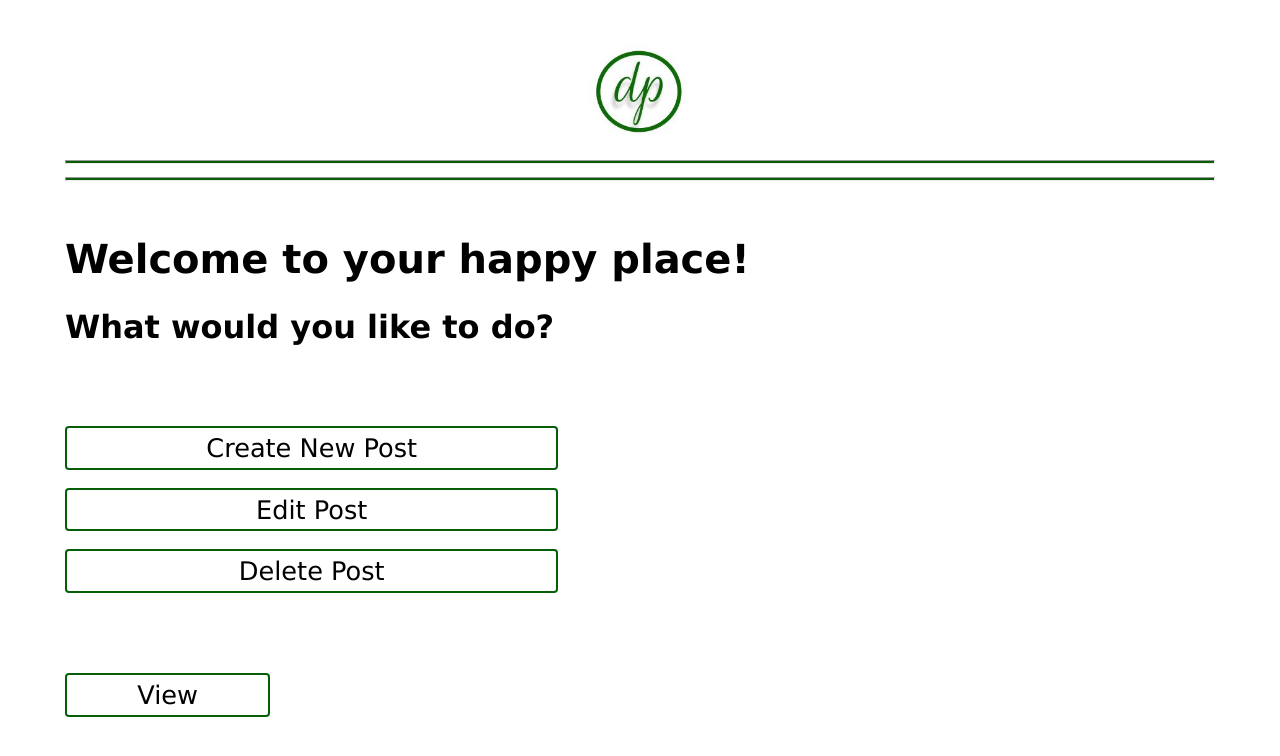
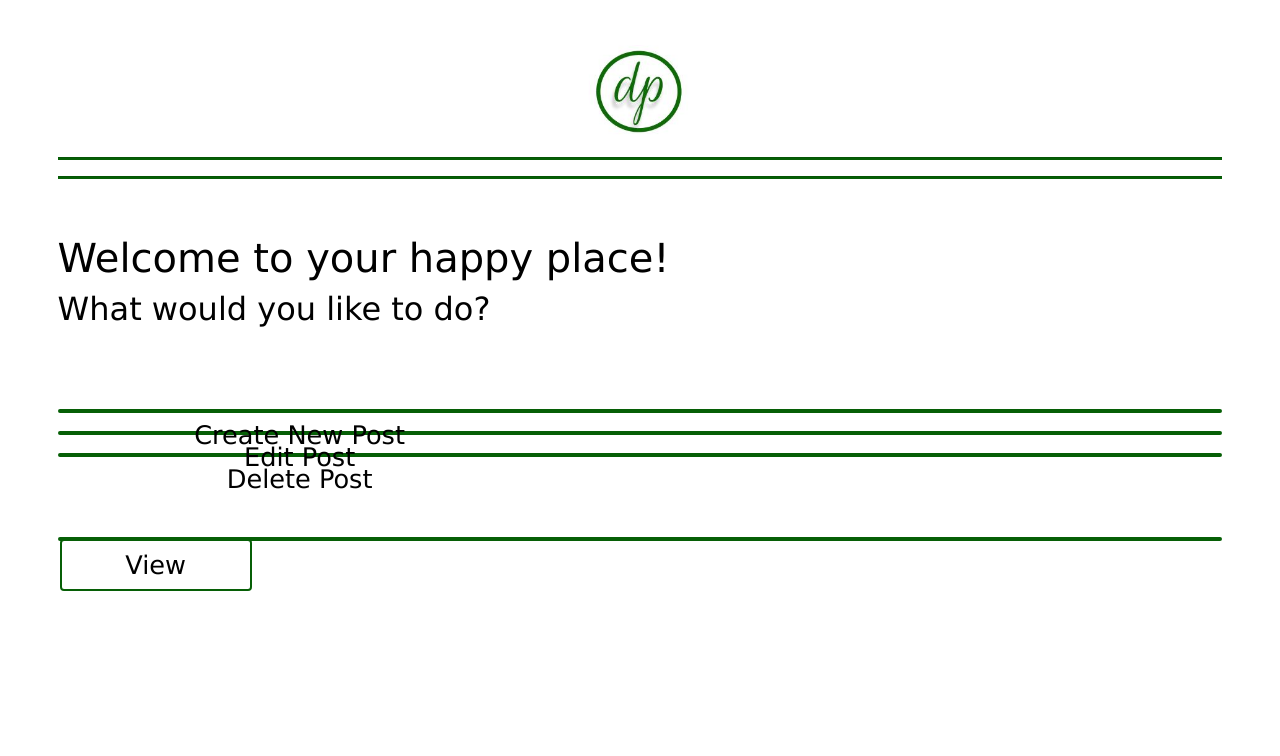
Before and after one commit to twalt007/dappled_blog, a React app in the folder client/: page / in a window 1280 px wide. Built offline with nearby package versions, Linux system fonts and the light colour scheme.

Commit message:
testing verious button configurations

```diff
--- a/client/src/assets/css/app.scss
+++ b/client/src/assets/css/app.scss
@@ -4,6 +4,8 @@
 }
 
 $branding-color: #065f06;
+$branding-light: rgba(6, 95, 6, 0.25);
+
 
 
 body {
@@ -25,15 +27,15 @@ body {
             border-style: solid;
             border-width: 2px;
             border-color: $branding-color;
-            border-radius: 4px;;
+            border-radius: 4px;
         }
         .large-button, .small-button{
-            display: inline-block;
             padding: .3rem;
             text-align: center;
         }
         .large-button{
             width: 30rem;
+            position: absolute;
         }
         .small-button{
             width: 12rem;
@@ -42,8 +44,17 @@ body {
         .right{
             right: 10%;
         }
+        .center{
+            margin: auto;
+        }
         .bottom{
             bottom: -10vh
         }
+        .title{
+            padding: .3rem;
+            text-align: center;
+            width: 30rem;
+            background-color: $branding-light;
+        }
     }
 }
--- a/client/src/components/admin/general/header/admin_header.scss
+++ b/client/src/components/admin/general/header/admin_header.scss
@@ -1,4 +1,5 @@
 .admin-header-container{
+    margin-bottom: 55px;
     .image-container{
         text-align: center;
         padding-top: 7px;
--- /dev/null
+++ b/client/src/components/admin/general/navButton/index.js
@@ -0,0 +1,2 @@
+import NavButton from './nav_button';
+export default NavButton;
--- /dev/null
+++ b/client/src/components/admin/general/navButton/nav_button.js
@@ -0,0 +1,16 @@
+import React from 'react'
+
+const NavButton = props => {
+    const {text, buttonClasses = "large-button", url=null, mainHistory} = props;
+
+    function reroute(){
+        mainHistory.push(url);
+    }
+    return (
+        <div className = "button-container fat-border">
+            <div className = {buttonClasses} onClick={reroute}>{text}</div>
+        </div>
+    )
+}
+
+export default NavButton;
--- a/client/src/components/admin/general/navTitleButton/index.js
+++ /dev/null
@@ -1,2 +0,0 @@
-import NavTitleButton from './nav_title_button';
-export default NavTitleButton;
--- a/client/src/components/admin/general/navTitleButton/nav_title_button.js
+++ /dev/null
@@ -1,17 +0,0 @@
-import React from 'react'
-
-const NavTitleButton = props => {
-    console.log(props)
-    const {text, buttonClasses = "large-button fat-border", onClick = {reroute}, url=null, mainHistory} = props;
-    function reroute(){
-        console.log('props.history: ', mainHistory, 'this.props.history')
-        mainHistory.push(url);
-    }
-    return (
-        <div className = "button-container">
-            <div className = {buttonClasses} {...onClick} >{text}</div>
-        </div>
-    )
-}
-
-export default NavTitleButton;
--- a/client/src/components/admin/home/admin_home.js
+++ b/client/src/components/admin/home/admin_home.js
@@ -1,6 +1,6 @@
 import React from 'react';
 import AdminHeader from '../general/header'
-import NavTitleButton from '../general/navTitleButton'
+import NavButton from '../general/navButton'
 import './admin_home.scss'
 
 const AdminHome = props => {
@@ -14,12 +14,12 @@ const AdminHome = props => {
             </div>
 
             <div className="function-buttons">
-                <NavTitleButton text='Create New Post' url='/new' mainHistory={history} />
-                <NavTitleButton text='Edit Post' url='/edit' mainHistory={history}/>
-                <NavTitleButton text='Delete Post' url='delete' mainHistory={history}/>
+                <NavButton text='Create New Post' url='/new' mainHistory={history} />
+                <NavButton text='Edit Post' url='/edit' mainHistory={history}/>
+                <NavButton text='Delete Post' url='delete' mainHistory={history}/>
             </div>
             <div className="view-button right bottom">
-                <NavTitleButton buttonClasses='small-button fat-border ' text='View' url='home' mainHistory={history}/>
+                <NavButton buttonClasses='small-button fat-border ' text='View' url='home' mainHistory={history}/>
             </div>
         </div>
 
--- a/client/src/components/admin/home/admin_home.scss
+++ b/client/src/components/admin/home/admin_home.scss
@@ -1,8 +1,4 @@
 .admin-home-container{
-    height: 100vh;
-    .home-text{
-        margin: 55px 0px
-    }
     .function-buttons{
         margin: 80px 0px;
     }
--- a/client/src/components/admin/new/new.js
+++ b/client/src/components/admin/new/new.js
@@ -1,12 +1,12 @@
 import React from 'react'
 import AdminHeader from '../general/header/admin_header'
-import NavTitleButton from '../general/navTitleButton'
+import NavButton from '../general/navButton'
 
 const NewPost = props => {
     return (
-        <div className="admin-home">
+        <div className="new-container">
             <AdminHeader />
-            <NavTitleButton onClick={null} text="Create New Post" />
+                <NavButton text="Create New Post" buttonClasses = "large button title center" />
         </div>
     )
 }
--- /dev/null
+++ b/client/src/components/admin/new/new.scss
@@ -0,0 +1,6 @@
+.new-container{
+    NavTitleButton{
+        text-align: center;
+    }
+
+}
--- a/client/src/index.js
+++ b/client/src/index.js
@@ -1,6 +1,8 @@
 import React from 'react';
 import ReactDOM from 'react-dom';
 import { BrowserRouter as Router } from 'react-router-dom';
+import "bootstrap/dist/css/bootstrap.css";
+
 
 import App from './components/app';
 
```
Also changed, not shown: client/src/components/admin/general/func_pg_title/funcPgTitle.js (added, +13 -0 lines), client/dist/react_icon.png (deleted), client/src/components/admin/general/func_pg_title/index.js (added), whiteboard.js (added).
